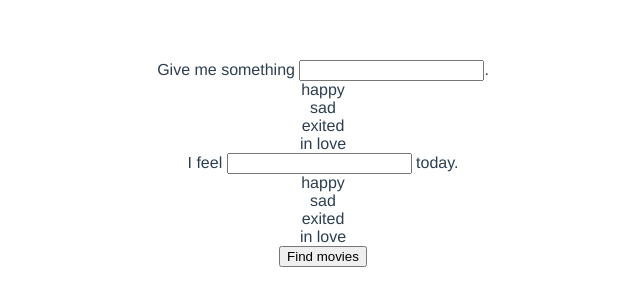
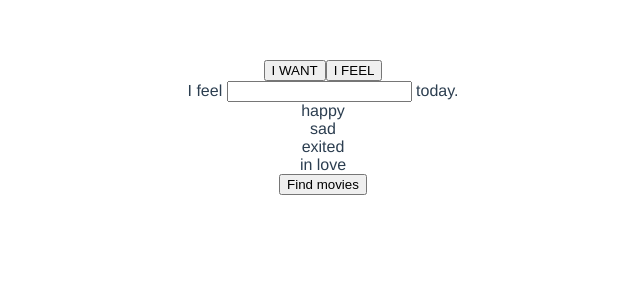
Before and after one commit to y77cao/giveMeSomething, a Vue app in the folder giveMeSomething/: page /#/ in a window 1280 px wide. Shown: the top 306 px of the page, without its empty margins (317-957 px from the left). Built offline with nearby package versions, Linux system fonts and the light colour scheme.

Commit message:
API works

```diff
--- a/giveMeSomething/src/apis/tmdbApi.js
+++ b/giveMeSomething/src/apis/tmdbApi.js
@@ -2,7 +2,7 @@ const API_KEY = 'fdddc52e2ed82bbeaf15dcdf4e2e153e';
 const URL = 'https://api.themoviedb.org/3/discover/movie?';
 const defaultParam = '&language=en-US&sort_by=popularity.desc&include_adult=false&include_video=false&page=1';
 
-const getMovies = () => {
+export const getMovies = () => {
 	let url = URL+ 'api_key=' + API_KEY + defaultParam;
 	return fetch(url)
 	.then(res => res.json())
--- a/giveMeSomething/src/components/Hello.vue
+++ b/giveMeSomething/src/components/Hello.vue
@@ -1,33 +1,51 @@
 <template>
+
   <div class='mainPage'>
-    <div class="give">
-       Give me something <input v-model="message1">.
-   </div>
-   <div class="giveHints" v-for="hint in hints">
-     <div v-on:click="copyHint(hint)">{{hint}}</div>
+    <div class="tab">
+    <button v-on:click="iwant=true;ifeel=false;message1=''">I WANT</button>
+    <button  v-on:click="iwant=false; ifeel=true;message2=''">I FEEL</button>
+  </div>
+
+    <div class="iWant" v-show="iwant">
+      <div> Give me something <input v-model="message1">.</div>
+
+      <div class="giveHints" v-for="hint in hints1">
+        <div v-on:click="copyHint(hint)">{{hint}}</div>
+      </div>
    </div>
 
-   <div class="iFeel">
-       I feel <input v-model="message2"> today.
-   </div>
-   <div class='hints' v-for="hint in hints">
-     <div v-on:click="copyHint(hint)">{{hint}}</div>
+   <div class="iFeel" v-show="ifeel">
+     <div> I feel <input v-model="message2"> today.</div>
+
+     <div class='hints' v-for="hint in hints2">
+       <div v-on:click="copyHint(hint)">{{hint}}</div>
+     </div>
    </div>
 
-   <button>Find movies</button>
+   <button v-on:click="getMovies()">Find movies</button>
 
 </div>
 
 </template>
 
 <script>
+import {getMovies} from '../apis/tmdbApi';
+
 export default {
   name: 'mainPage',
   data () {
     return {
       message1: '',
       message2: '',
-      hints: [
+      iwant: false,
+      ifeel: true,
+      hints1: [
+      'interesting',
+      'boring',
+      'cool',
+      'depressing'
+      ],
+      hints2: [
       'happy',
       'sad',
       'exited',
@@ -38,9 +56,9 @@ export default {
 
   methods: {
     copyHint(hint) {
-      this.message1 = hint;
-      this.message2 = hint;
-    }
+      this.iwant? this.message1 = hint: this.message2 = hint;
+    },
+    getMovies(){ getMovies(); }
   }
 }
 </script>
```
